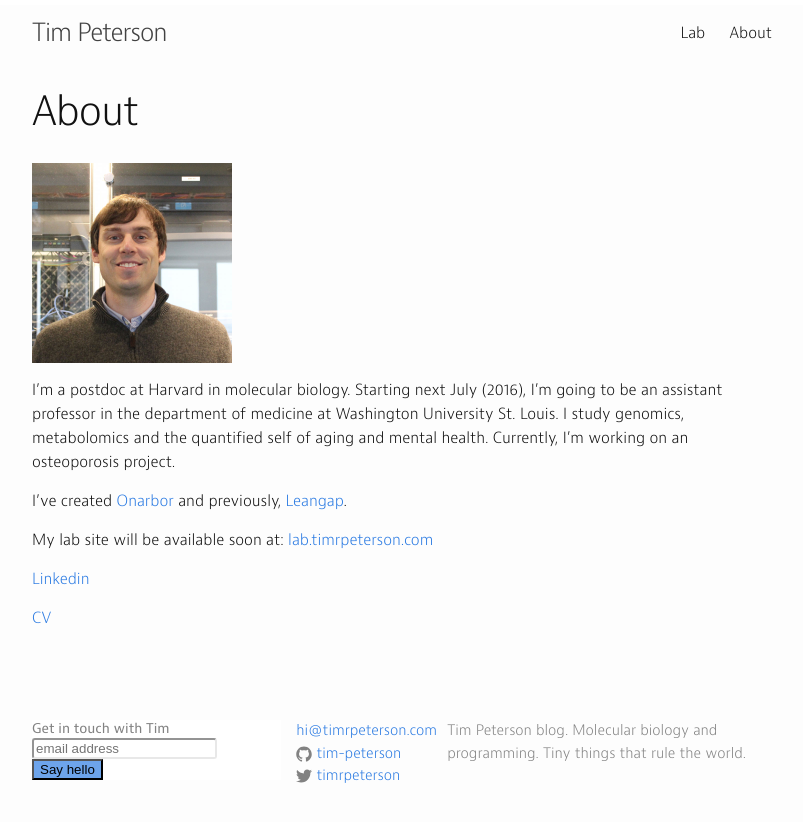
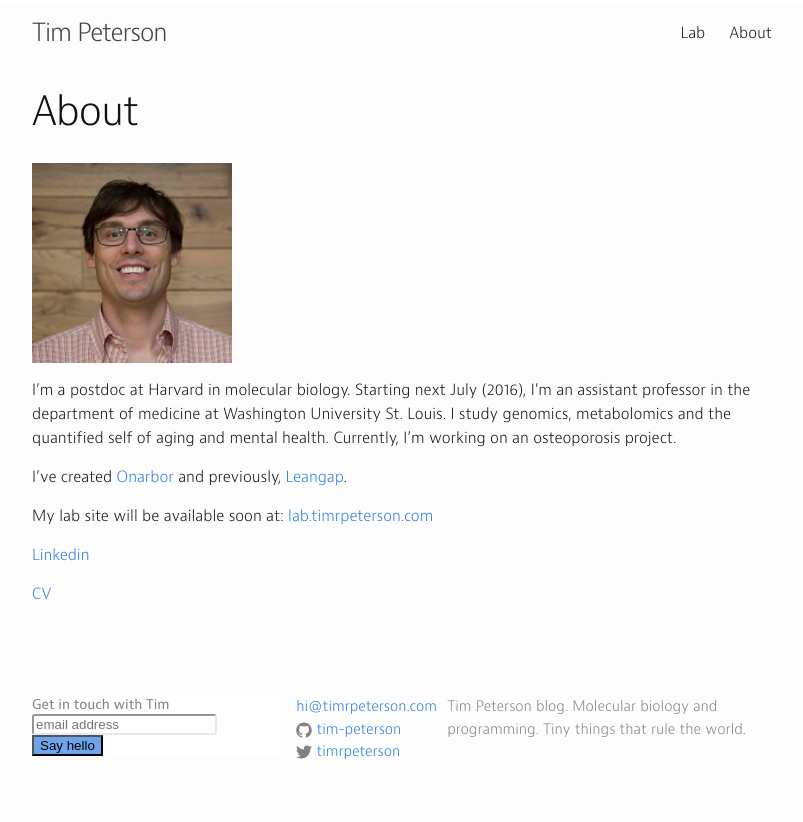
Before and after one commit to tim-peterson/timrpeterson, a Jekyll site: the page built from about.md, in a window 1280 px wide. Shown: the top 822 px of the page, without its empty margins (238-1041 px from the left). Built offline with Jekyll 4.4.1, drawn with Linux system fonts in a browser that asks for light colours; comment, search, counter and statistics services are not loaded.

```diff
--- a/about.md
+++ b/about.md
@@ -4,12 +4,12 @@ title: About
 permalink: /about/
 ---
 
-<img src="/img/tim-better.jpg" alt="Tim Peterson" style="width: 200px;"/>
+<img src="/img/tim-square.jpg" alt="Tim Peterson" style="width: 200px;"/>
 
 
 <!--![/img/tim-better.jpg](/img/tim-better.jpg)-->
 
-I'm a postdoc at Harvard in molecular biology. Starting next July (2016), I'm going to be an assistant professor in the department of medicine at Washington University St. Louis. I study genomics, metabolomics and the quantified self of aging and mental health. Currently, I'm working on an osteoporosis project.
+I'm a postdoc at Harvard in molecular biology. Starting next July (2016), I'm an assistant professor in the department of medicine at Washington University St. Louis. I study genomics, metabolomics and the quantified self of aging and mental health. Currently, I'm working on an osteoporosis project.
 
 I've created [Onarbor](https://onarbor.com/) and previously, [Leangap](https://leangap.com/).
 
```
Also changed, not shown: _posts/2016-05-14-a-phd-is-a-startup.markdown (added, +19 -0 lines), _posts/2016-05-14-twitter-can-still-win.markdown (added, +14 -0 lines), img/tim-square.jpg (added).
